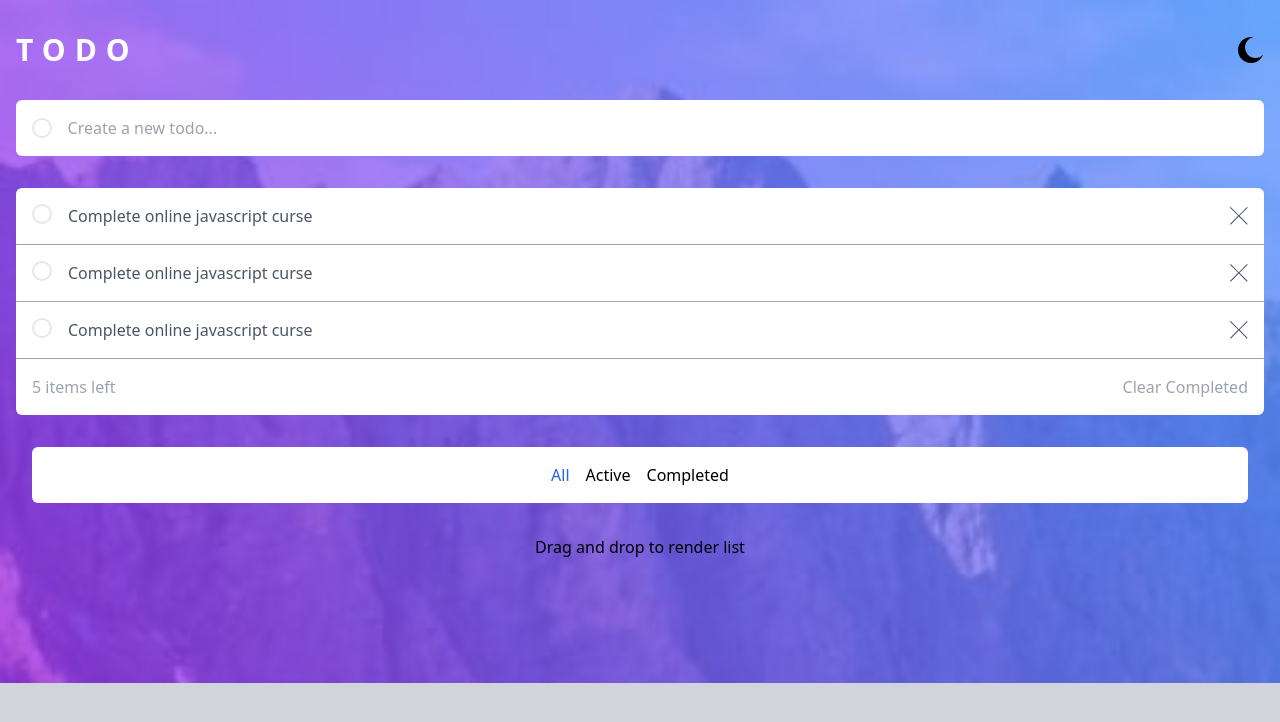
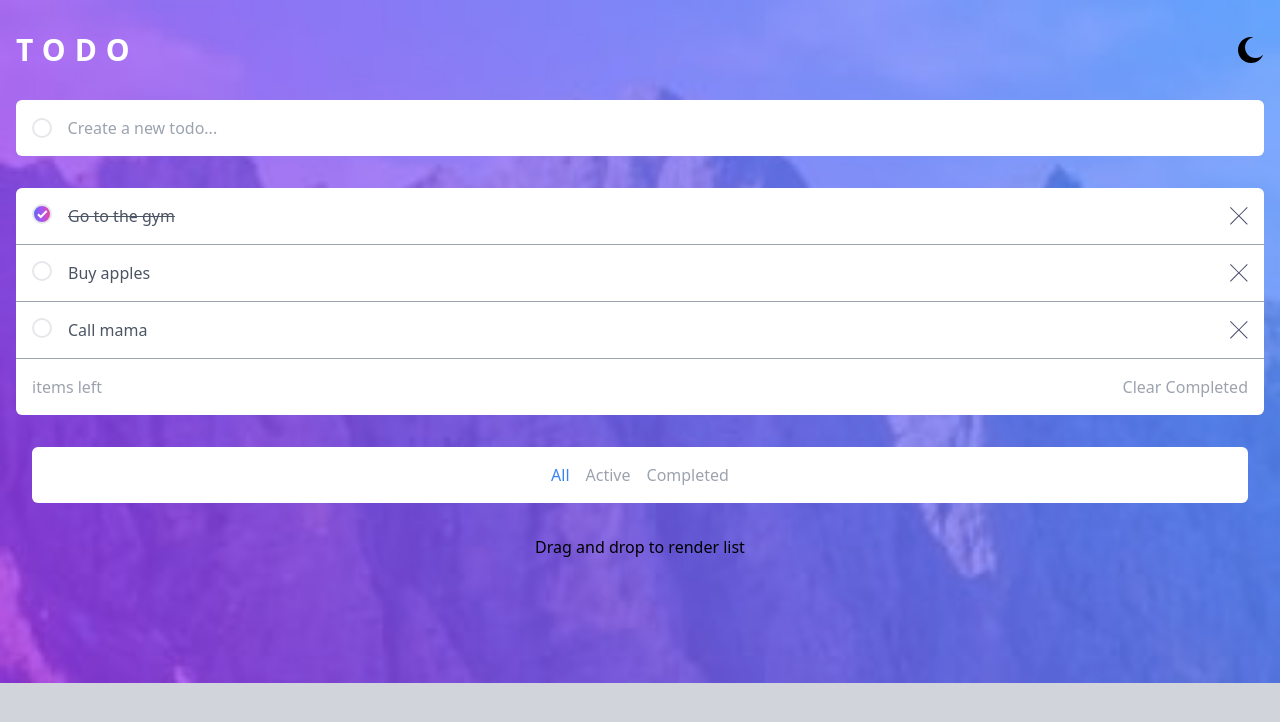
Before and after one commit to danimartiniglesias/vite-react-tailwind-todo-frontendmentor, a React (Vite) app: page / in a window 1280 px wide. Shown: the top 722 px of the page. Built offline with nearby package versions, Linux system fonts and the light colour scheme.

Commit message:
Create, remove, update, computed and filter

```diff
--- a/src/App.jsx
+++ b/src/App.jsx
@@ -4,20 +4,84 @@ import TodoCreate from "./components/TodoCreate";
 import TodoList from "./components/TodoList";
 import TodoFilter from "./components/TodoFilter";
 import Footer from "./components/Footer";
+import { useState } from "react";
+
+const initialStateTodos = [
+  {
+    id:1,
+    title: "Go to the gym",
+    completed: true
+  },
+  {
+    id:2,
+    title: "Buy apples",
+    completed: false
+  },
+  {
+    id:3,
+    title: "Call mama",
+    completed: false
+  }
+];
+
 const App = () => {
+
+  const [todos, setTodos] = useState(initialStateTodos);
+
+  const [filter, setFilter] = useState("all");
+
+  const filteredTodos = () => {
+    switch(filter) {
+      case "all":
+        return todos;
+      case "active":
+        return todos.filter((todo) => !todo.completed)
+      case "completed":
+          return todos.filter((todo) => todo.completed)
+    }
+  }
+
+  const changeFilter = (filterBy) => {
+    setFilter(filterBy);
+  }
+  const createTodo  = (title) => {
+    const newTodo = {
+      id: todos.length +1,
+      title: title.trim(),
+      completed: false
+    };
+
+    setTodos([...todos, newTodo]);
+  }
+
+  const updateTodo = (id) =>{
+    setTodos(
+      todos.map( todo => todo.id === id  ? {...todo, completed: !todo.completed} : todo)
+    );
+
+  };
+  const removeTodo = (id) =>{
+    setTodos(todos.filter((todo) => todo.id !== id))
+  }
+
+    const clearComplete = () => {
+
+    setTodos(todos.filter((todo) => !todo.completed))
+  }
+
+  const computedItemsLeft = todos.filter((todo) => !todo.completed).length;
   return (
     <div className="bg-[url('./assets/images/bg-mobile-light.jpg')] bg-no-repeat bg-contain bg-gray-300 min-h-screen">
 
      <Header />
       <main className="container mx-auto px-4 mt-8">
-        {/*TodoCreate*/}
-        <TodoCreate />
+        <TodoCreate createTodo={createTodo}/>
         <div className="bg-white rounded-t-md mt-8">
-          <TodoList />
+          <TodoList todos={filteredTodos()} removeTodo={removeTodo} updateTodo={updateTodo}/>
 
         </div>
-        <TodoComputed />
-        <TodoFilter />
+        <TodoComputed computedItemLeft={computedItemsLeft} clearComplete={clearComplete}/>
+        <TodoFilter changeFilter={changeFilter} filter={filter} />
 
         <Footer />
 
--- a/src/components/Header.jsx
+++ b/src/components/Header.jsx
@@ -1,4 +1,4 @@
-import MoonIcon from "./icons/MoonIcon";
+import MoonIcon from "./icons/IconMoon";
 
 const Header = () =>{
     return (
--- a/src/components/TodoComputed.jsx
+++ b/src/components/TodoComputed.jsx
@@ -1,8 +1,8 @@
-const TodoComputed = () =>{
+const TodoComputed = ( {computedItemsLeft, clearComplete} ) =>{
     return(
         <section className="p-4 text-gray-400 flex gap-4 justify-between bg-white rounded-b-md">
-            <span className="">5 items left</span>
-            <button>Clear Completed</button>
+            <span className="">{computedItemsLeft} items left</span>
+            <button onClick={clearComplete}>Clear Completed</button>
          </section>
     );
 }
--- a/src/components/TodoCreate.jsx
+++ b/src/components/TodoCreate.jsx
@@ -1,10 +1,29 @@
-const TodoCreate = () => {
+import { useState } from "react";
+
+const TodoCreate = ({createTodo}) => {
+
+  const [title, setTitle] = useState('');
+  const handleSubmit = (ev) => {
+    ev.preventDefault();
+    console.log(title);
+    if(!title.trim()){
+      return setTitle("");
+    }
+    createTodo(title);
+    setTitle("");
+  }
+
     return (
-        <form className="bg-white rounded-md overflow-hidden py-4 flex gap-4 items-center px-4 mt-8">
+        <form onSubmit={handleSubmit} className="bg-white rounded-md overflow-hidden py-4 flex gap-4 items-center px-4 mt-8">
           <span className="rounded-full border-2 w-5 h-5 inline-block
           "></span>
-          <input type="text"placeholder="Create a new todo..."
-          className="w-full text-gray-400 outline-none" />
+          <input
+            type="text"
+            placeholder="Create a new todo..."
+            className="w-full text-gray-400 outline-none"
+            value={title}
+            onChange={(ev) => setTitle(ev.target.value)}
+            />
         </form>
     );
 }
--- a/src/components/TodoFilter.jsx
+++ b/src/components/TodoFilter.jsx
@@ -1,11 +1,34 @@
-const TodoFilter = () => {
+const TodoFilter = ({changeFilter, filter}) => {
     return(
         <section className="container mx-auto px-4 mt-8">
             <div className="bg-white p-4 rounded-md flex justify-center gap-4">
-            <button className="text-blue-600">All</button>
-            <button className="hover:text-blue-600">Active</button>
-            <button className="hover:text-blue-600">Completed</button>
-            </div>
+            <button className={`${
+                filter === 'all'
+                 ? "text-blue-500 hover:text-gray-400"
+                 : "text-gray-400 hover:text-blue-500"
+                }`}
+                onClick={() => changeFilter("all")}
+                >
+                All
+            </button>
+            <button className={`${
+                filter === 'active'
+                 ? "text-blue-500 hover:text-gray-400"
+                 : "text-gray-400 hover:text-blue-500"
+                }`}
+                onClick={() => changeFilter("active")}
+                >
+                Active
+            </button>
+            <button className={`${
+                filter === 'completed'
+                 ? "text-blue-500 hover:text-gray-400"
+                 : "text-gray-400 hover:text-blue-500"
+                }`}
+                onClick={() => changeFilter("completed")}
+                >
+                Completed
+            </button></div>
       </section>
     );
 }
--- a/src/components/TodoItem.jsx
+++ b/src/components/TodoItem.jsx
@@ -1,11 +1,32 @@
-import CrossIcon from "./icons/CrossIcon";
+import IconCheck from "./icons/IconCheck";
+import CrossIcon from "./icons/IconCross";
 
-const TodoItem = () => {
+const TodoItem = ({todo, updateTodo, removeTodo}) => {
+    const {id, title, completed} = todo;
+    const uncompletedStyle = "rounded-full border-2 w-5 h-5 inline-block flex-none";
+    const completedStyle = "rounded-full border-2 w-5 h-5 flex-none bg-gradient-to-r from-indigo-500 via-purple-500 to-pink-500 flex justify-center items-center";
+
+    const handleClick = (ev) =>{
+        ev.preventDefault();
+        console.log(ev);
+
+    }
+
+    const handleClickRemove = (ev) => {
+        ev.preventDefault;
+
+    }
+
     return (
         <article className="flex gap-4 p-4 border-b border-b-gray-400 px-4">
-            <button className="rounded-full border-2 w-5 h-5 inline-block flex-none"></button>
-            <p className="text-gray-600 grow">Complete online javascript curse</p>
-            <button className="flex-none"><CrossIcon/></button>
+            {/* <button className="rounded-full border-2 w-5 h-5 inline-block flex-none">
+                <IconCheck/>
+            </button> */}
+            <button onClick={() => updateTodo(id)} className={completed ? completedStyle : uncompletedStyle}>
+                { completed && <IconCheck/>}
+            </button>
+            <p className={`text-gray-600 grow ${completed && "line-through"}`}>{title}</p>
+            <button onClick={() => removeTodo(id)} className="flex-none"><CrossIcon/></button>
         </article>
     );
 }
--- a/src/components/TodoList.jsx
+++ b/src/components/TodoList.jsx
@@ -1,13 +1,15 @@
 import TodoItem from "./TodoItem";
 
-const TodoList = () => {
+const TodoList = ({todos, updateTodo, removeTodo}) => {
+    console.log(todos)
+
     return(
         <>
-            <TodoItem />
-            <TodoItem />
-            <TodoItem />
-          </>
-          )
+            {todos.map(todo => (
+                <TodoItem key={todo.id}  todo={todo} updateTodo={updateTodo} removeTodo={removeTodo}/>
+            ))}
+        </>
+        )
 }
 
 export default TodoList;
--- /dev/null
+++ b/src/components/icons/IconCheck.jsx
@@ -0,0 +1,17 @@
+const IconCheck = ({props}) => {
+    return(
+        <svg
+            {...props}
+            xmlns="http://www.w3.org/2000/svg"
+            width="11"
+            height="9">
+        <path
+            fill="none"
+            stroke="#FFF"
+            strokeWidth="2"
+            d="M1 4.304L3.696 7l6-6"/></svg>
+
+    )
+}
+
+export default IconCheck;
```
Also changed, not shown: src/components/icons/IconCross.jsx (renamed from src/components/icons/CrossIcon.jsx), src/components/icons/IconMoon.jsx (renamed from src/components/icons/MoonIcon.jsx).
